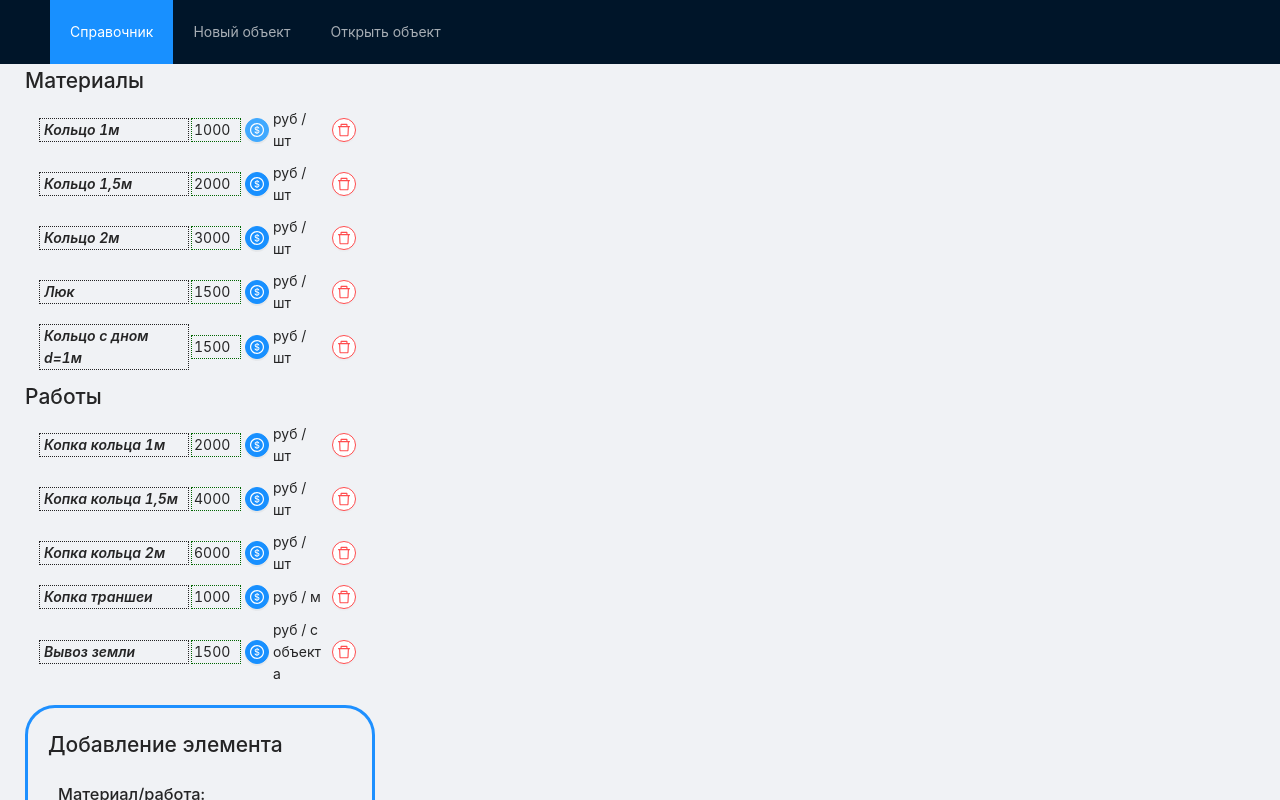
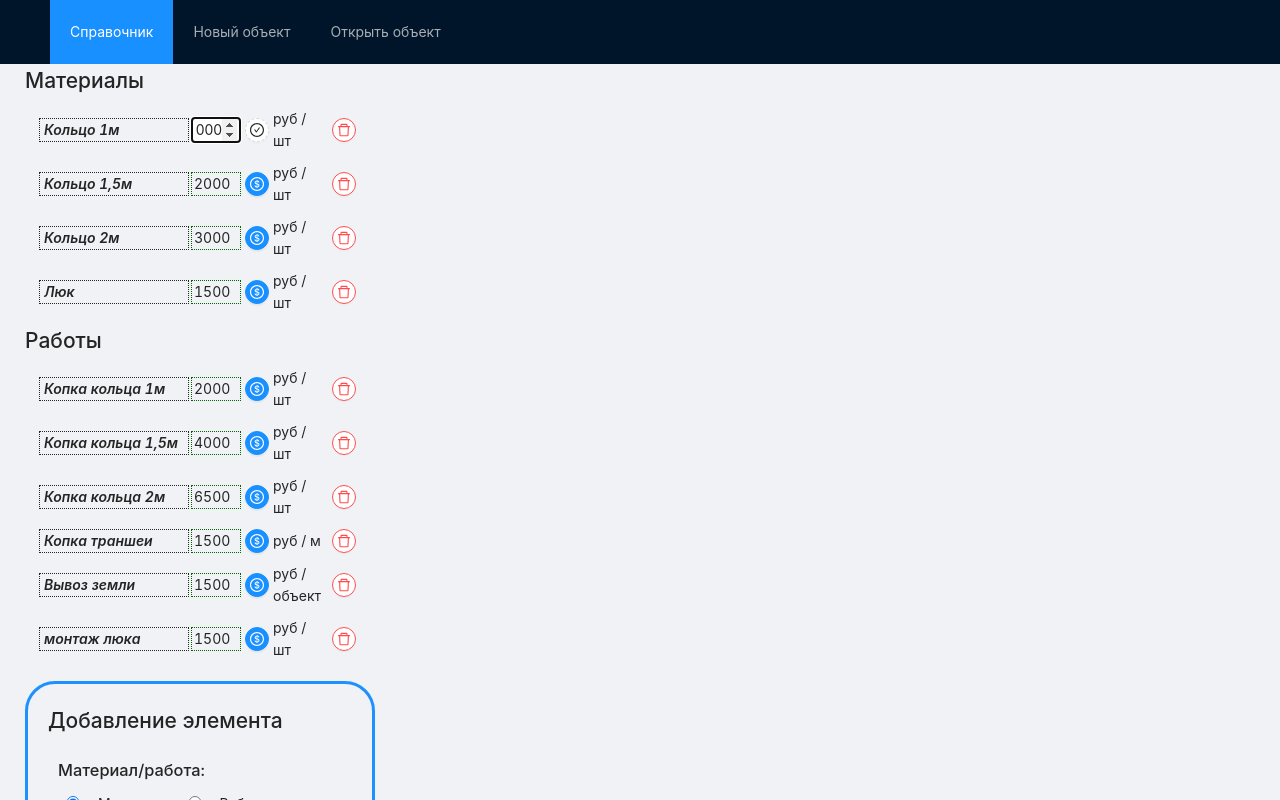
Before and after one commit to GSV78/wells, a React (Create React App) app: page / in a window 1280 px wide. Both pictures are taken after a click on the button 257 px from the left and 129 px from the top of the page. Shown: the top 800 px of the page. Built offline with nearby package versions, Linux system fonts and the light colour scheme; data requests are answered from the project's data file.

Commit message:
Done Delete and ChangePrice Buttons

```diff
--- a/public/db.json
+++ b/public/db.json
@@ -36,28 +36,25 @@
       "id": 5
     },
     {
-      "name": "Копка кольца 2м",
-      "price": 6000,
-      "unit": "шт",
-      "category": "work",
+      "price": 600,
       "id": 6
     },
     {
-      "name": "Копка траншеи",
-      "price": 1000,
-      "unit": "м",
+      "name": "Копка кольца 2м",
+      "price": 6500,
+      "unit": "шт",
       "category": "work",
       "id": 7
     },
     {
-      "name": "Люк",
+      "name": "Копка траншеи",
       "price": 1500,
-      "unit": "шт",
-      "category": "material",
+      "unit": "м",
+      "category": "work",
       "id": 8
     },
     {
-      "name": "Кольцо с дном d=1м",
+      "name": "Люк",
       "price": 1500,
       "unit": "шт",
       "category": "material",
@@ -66,9 +63,16 @@
     {
       "name": "Вывоз земли",
       "price": 1500,
-      "unit": "с объекта",
+      "unit": "объект",
       "category": "work",
       "id": 10
+    },
+    {
+      "name": "монтаж люка",
+      "price": 1500,
+      "unit": "шт",
+      "category": "work",
+      "id": 11
     }
   ]
 }
--- a/src/api/api.js
+++ b/src/api/api.js
@@ -8,5 +8,13 @@ export const getLibFromServer = () => {
   return instance.get('/lib').then((responce) => responce.data);
 };
 export const addNewItem = (values) => {
-  return instance.post('/lib', values).then((responce) => responce);
+  return instance.post('/lib', values).then((responce) => responce.status);
 };
+export const deleteItemFromServer = (id) => {
+  return instance.delete(`/lib/${id}`).then((responce) => responce.status);
+};
+export const putNewPriceToServer = (id, name, newPrice, unit, category) => {
+  return instance
+    .put(`/lib/${id}`, { name, price: newPrice, unit, category })
+    .then((responce) => responce.status);
+};
--- a/src/components/Items.module.css
+++ b/src/components/Items.module.css
@@ -22,7 +22,11 @@ h2 {
   border: 1px dotted darkgreen;
   padding: 0 2px;
 }
-
+.newPrice {
+  width: 50px;
+  border: 2px dotted crimson;
+  padding: 0 2px;
+}
 .unit {
   width: 55px;
 }
@@ -32,9 +36,16 @@ h2 {
 }
 
 .popup {
-  background-color: darkorange;
+  margin-top: -5px;
+  margin-left: 20px;
+  margin-bottom: 25px;
 }
 
 .unvisible {
   display: none;
 }
+
+.buttonPopup {
+  margin: 0 10px;
+  width: 70px;
+}
--- a/src/components/Items.tsx
+++ b/src/components/Items.tsx
@@ -1,43 +1,100 @@
 import React from 'react';
-import { LibItemType } from '../redux/libReducer';
-import { DollarOutlined, DeleteOutlined } from '@ant-design/icons';
-import { Tooltip, Button, Typography } from 'antd';
+import { deleteItem, LibItemType, DispachType, putNewPrice } from '../redux/libReducer';
+import { DollarOutlined, DeleteOutlined, CheckCircleOutlined } from '@ant-design/icons';
+import { Button, Typography } from 'antd';
 import style from './Items.module.css';
 import classNames from 'classnames/bind';
+import { useDispatch } from 'react-redux';
 
 let cx = classNames.bind(style);
 
 const Items: React.FC<LibItemType> = (props: LibItemType) => {
+  const dispach: DispachType = useDispatch();
   let [deletePopup, setDeletePopup] = React.useState(false);
 
-  const onDeleteItem = () => setDeletePopup(!deletePopup);
+  const onDeleteItem = () => setDeletePopup(true);
 
-  const DeleteMessage: React.FC<{}> = () => {
-    return <div className={cx({ unvisible: !deletePopup })}>А ты уверен???</div>;
+  type DeletePropsType = { id: number };
+
+  const DeleteMessage: React.FC<DeletePropsType> = ({ id }) => {
+    const onDeleteItemAccept = () => dispach(deleteItem(id));
+
+    const onDeleteItemAbort = () => setDeletePopup(false);
+    return (
+      <div className={cx('popup', { unvisible: !deletePopup })}>
+        Удалить элемент, {props.name}?
+        <Button
+          onClick={onDeleteItemAbort}
+          className={cx('buttonPopup')}
+          size="small"
+          type="primary">
+          Отмена
+        </Button>
+        <Button onClick={onDeleteItemAccept} className={cx('buttonPopup')} size="small" danger>
+          Удалить
+        </Button>
+      </div>
+    );
   };
 
-  let [changePriceMode, setChangePriceMode] = React.useState(false);
+  const [changePriceMode, setChangePriceMode] = React.useState(false);
+  const onChangeMode = () => setChangePriceMode(true);
+  const [newPrice, setNewPrice] = React.useState(props.price);
+  const onChangePrice = (e: React.FormEvent<EventTarget>): void => {
+    let target = e.target as HTMLInputElement;
+    setNewPrice(+target.value);
+  };
+  const onNewPrice = (
+    id: number,
+    name: string,
+    newPrice: number,
+    unit: string,
+    category: 'material' | 'work',
+  ) => {
+    setChangePriceMode(false);
+    debugger;
+    dispach(putNewPrice(id, name, newPrice, unit, category));
+  };
   return (
     <>
       <div className={style.items}>
         <Typography.Text italic strong className={style.name}>
           {props && props.name}{' '}
         </Typography.Text>
+        {!changePriceMode ? (
+          <>
             <Typography.Text className={style.price}>{props && props.price}</Typography.Text>
-
-        <Tooltip title="изменить цену">
             <Button
+              onClick={onChangeMode}
               className={style.button}
               type="primary"
               shape="circle"
               icon={<DollarOutlined />}
               size="small"
             />
-        </Tooltip>
+          </>
+        ) : (
+          <>
+            <input
+              className={style.newPrice}
+              type="number"
+              autoFocus
+              onChange={onChangePrice}
+              value={newPrice}
+            />
+            <Button
+              onClick={() => onNewPrice(props.id, props.name, newPrice, props.unit, props.category)}
+              className={style.button}
+              type="dashed"
+              shape="circle"
+              icon={<CheckCircleOutlined />}
+              size="small"
+            />
+          </>
+        )}
 
         <Typography.Text className={style.unit}> руб / {props && props.unit} </Typography.Text>
 
-        <Tooltip title="удалить">
         <Button
           onClick={onDeleteItem}
           className={style.button}
@@ -47,9 +104,8 @@ const Items: React.FC<LibItemType> = (props: LibItemType) => {
           icon={<DeleteOutlined />}
           size="small"
         />
-        </Tooltip>
       </div>
-      <DeleteMessage />
+      <DeleteMessage id={props.id} />
     </>
   );
 };
--- a/src/redux/libReducer.ts
+++ b/src/redux/libReducer.ts
@@ -1,6 +1,6 @@
 import { Dispatch } from 'react';
 import { ThunkAction } from 'redux-thunk';
-import { addNewItem, getLibFromServer } from '../api/api';
+import { addNewItem, getLibFromServer, deleteItemFromServer, putNewPriceToServer } from '../api/api';
 import { ValuesType } from '../components/AddMaterials';
 import { AppStateType } from './store';
 
@@ -37,7 +37,7 @@ const getLibSuccess = (payload: InitialStateType): getLibSuccessType => ({ type:
 //ThunkCreators
 
 type GetStateType = () => AppStateType
-type DispachType = Dispatch<ActionsTypes>
+export type DispachType = Dispatch<ActionsTypes | ThunkType>
 
 type ThunkType = ThunkAction<Promise<void>, AppStateType, unknown, ActionsTypes>
 
@@ -46,10 +46,23 @@ export const getDB = (): ThunkType => async (dispatch, getState) => {
   dispatch(getLibSuccess(data))
 };
 export const addItem = (values: ValuesType): ThunkType => async (dispatch, getState) => {
-  const data: InitialStateType = await addNewItem(values)
-  console.log(data)
-  dispatch(getDB())
-  dispatch(getLibSuccess(data))
+  const status: number = await addNewItem(values)
+  if (status === 201) {
+    dispatch(getDB())
+  }
+};
+export const deleteItem = (id: number): ThunkType => async (dispatch, getState) => {
+  const status: number = await deleteItemFromServer(id)
+  if (status === 200) {
+    dispatch(getDB())
+  }
+};
+export const putNewPrice = (id: number, name: string, newPrice: number, unit: string, category: 'material' | 'work'): ThunkType => async (dispatch, getState) => {
+  debugger
+  const status: number = await putNewPriceToServer(id, name, newPrice, unit, category)
+  if (status === 200) {
+    dispatch(getDB())
+  }
 };
 
 
```
Lines whose indentation alone changed are shown as unchanged.
